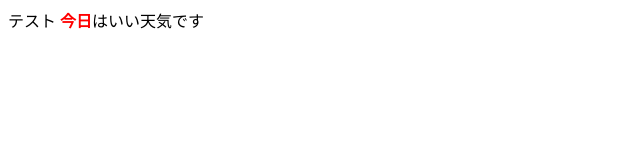
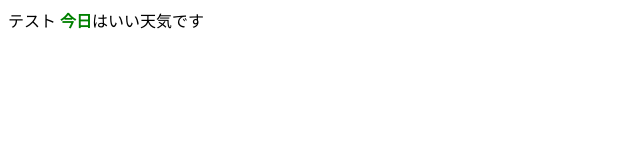
Before and after one commit to hibiki318/20260427-git-workshop, a plain HTML site: page index.html in a window 1280 px wide. Shown: the full height of the page, 0-640 px from the left. Drawn offline with Linux system fonts and the light colour scheme.

Commit message:
Update index.html

```diff
--- a/index.html
+++ b/index.html
@@ -6,6 +6,6 @@
     </head>
     <body>
         テスト
-        <strong style="color:red">今日</strong>はいい天気です
+        <strong style="color:green">今日</strong>はいい天気です
     </body>
 </html>
```
